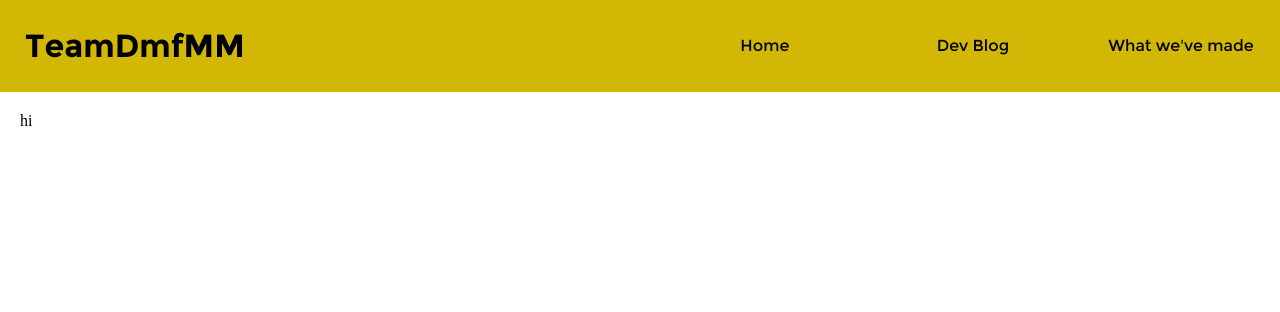
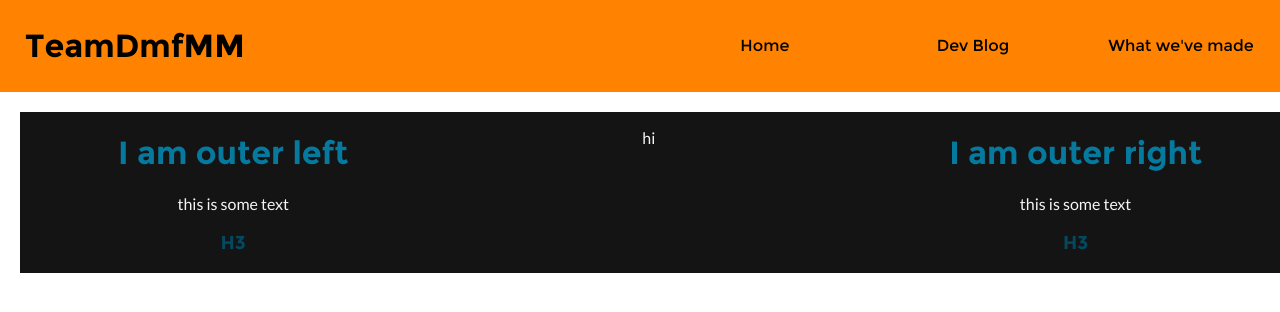
Before and after one commit to TeamDmfMM/teamdmfmm.github.io, a Jekyll site: the page built from index.html, in a window 1280 px wide. Shown: the top 312 px of the page. Built offline with Jekyll 4.4.1, drawn with Linux system fonts in a browser that asks for light colours.

Commit message:
this ain't going to work... but i try anyways

```diff
--- a/_layouts/default.html
+++ b/_layouts/default.html
@@ -19,7 +19,25 @@
     </div>
 </div>
 <div id="container">
+    <div id="outercontainer">
+        <div id="innercontent">
+            <h1>I am outer left</h1>
+            <p> this is some text </p>
+            <h3>H3</h3>
+        </div>
+    </div>
+    <div id="maincontainer">
+        <div id="innercontent">
             {{ content }}
+        </div>
+    </div>
+    <div id="outercontainer">
+        <div id="innercontent">
+            <h1>I am outer right</h1>
+            <p> this is some text </p>
+            <h3>H3</h3>
+        </div>
+    </div>
 </div>
 </body>
 </html>
--- a/css/main.scss
+++ b/css/main.scss
@@ -13,8 +13,10 @@ div#headerbar {
   display: flex;
   width: 100%;
 
+  overflow-x: hidden;
+
   align-items: stretch;
-  background-color: rgb(210, 184, 4);
+  background-color: rgb(255, 130, 0);
 
   h1#teamdmfmm {
     font-family: Montserrat, "Arial Black", sans-serif;
@@ -48,5 +50,65 @@ div#headerbar {
 
 div#container {
   margin: 20px;
-  width: 99%;
+  width: 100%;
+
+  color: rgb(245, 245, 245);
+  font-family: Lato, Arial, sans-serif;
+  font-weight: 400;
+  font-style: normal;
+
+  overflow-x: hidden;
+  background-color: rgb(40, 40, 40);
+
+  display: flex;
+
+
+  div#outercontainer {
+    background-color: rgb(20, 20, 20);
+    flex-grow: 1;
+
+    text-align: center;
+
+    div#innercontent {
+      display: inline-block;
+
+      h1 {
+        font-family: Montserrat, "Arial Black", sans-serif;
+        font-weight: bold;
+        font-style: normal;
+
+        color: rgb(6, 121, 159);
+      }
+      h3 {
+        font-family: Montserrat, "Arial Black", sans-serif;
+        font-style: normal;
+
+        color: rgb(3, 74, 97);
+      }
+    }
+  }
+  div#maincontainer {
+    background-color: rgb(20, 20, 20);
+    flex-grow: 2;
+
+    text-align: center;
+
+    div#innercontent {
+      display: inline-block;
+
+      h1 {
+        font-family: Montserrat, "Arial Black", sans-serif;
+        font-weight: bold;
+        font-style: normal;
+
+        color: rgb(6, 121, 159);
+      }
+      h3 {
+        font-family: Montserrat, "Arial Black", sans-serif;
+        font-style: normal;
+
+        color: rgb(3, 74, 97);
+      }
+    }
+  }
 }
```
Lines whose indentation alone changed are shown as unchanged.
